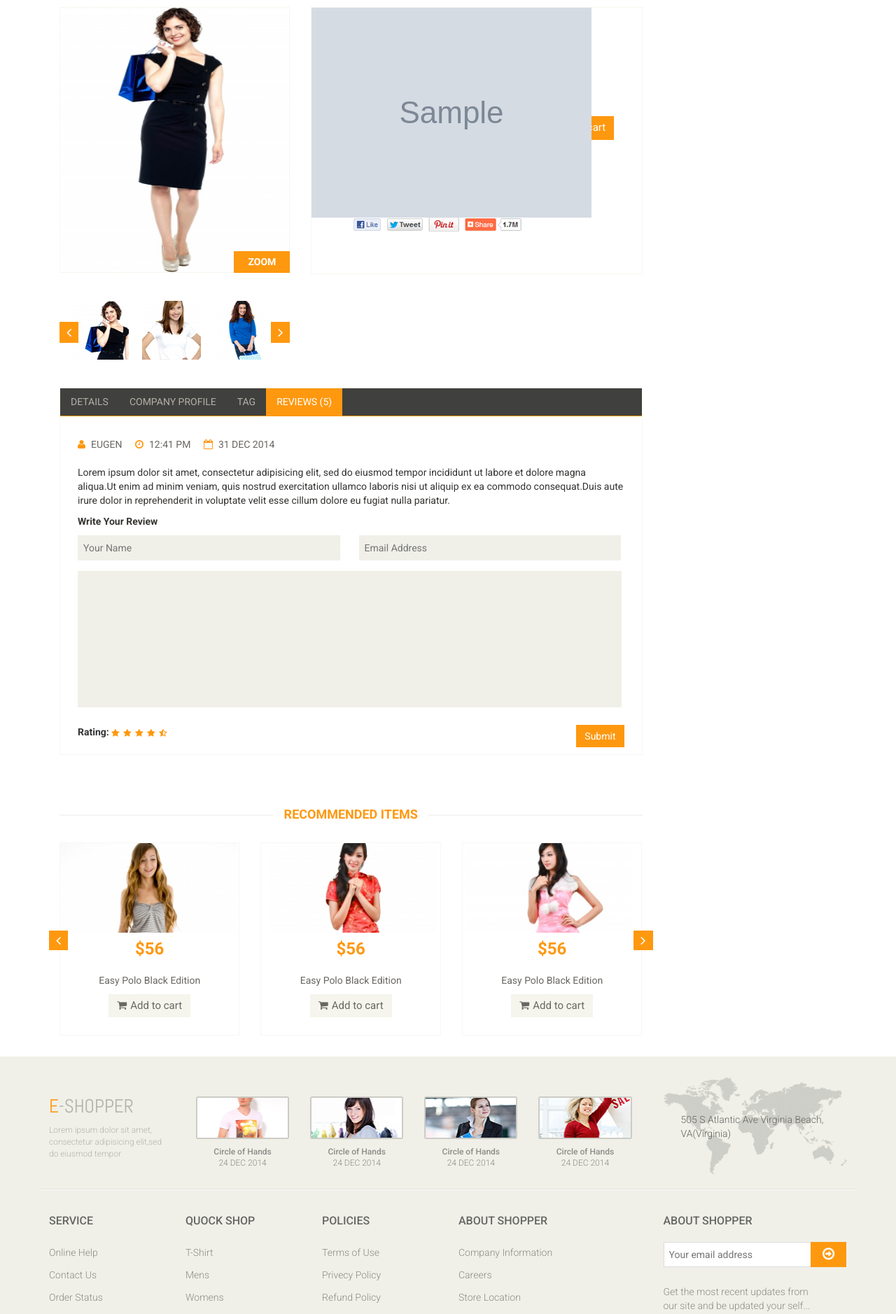
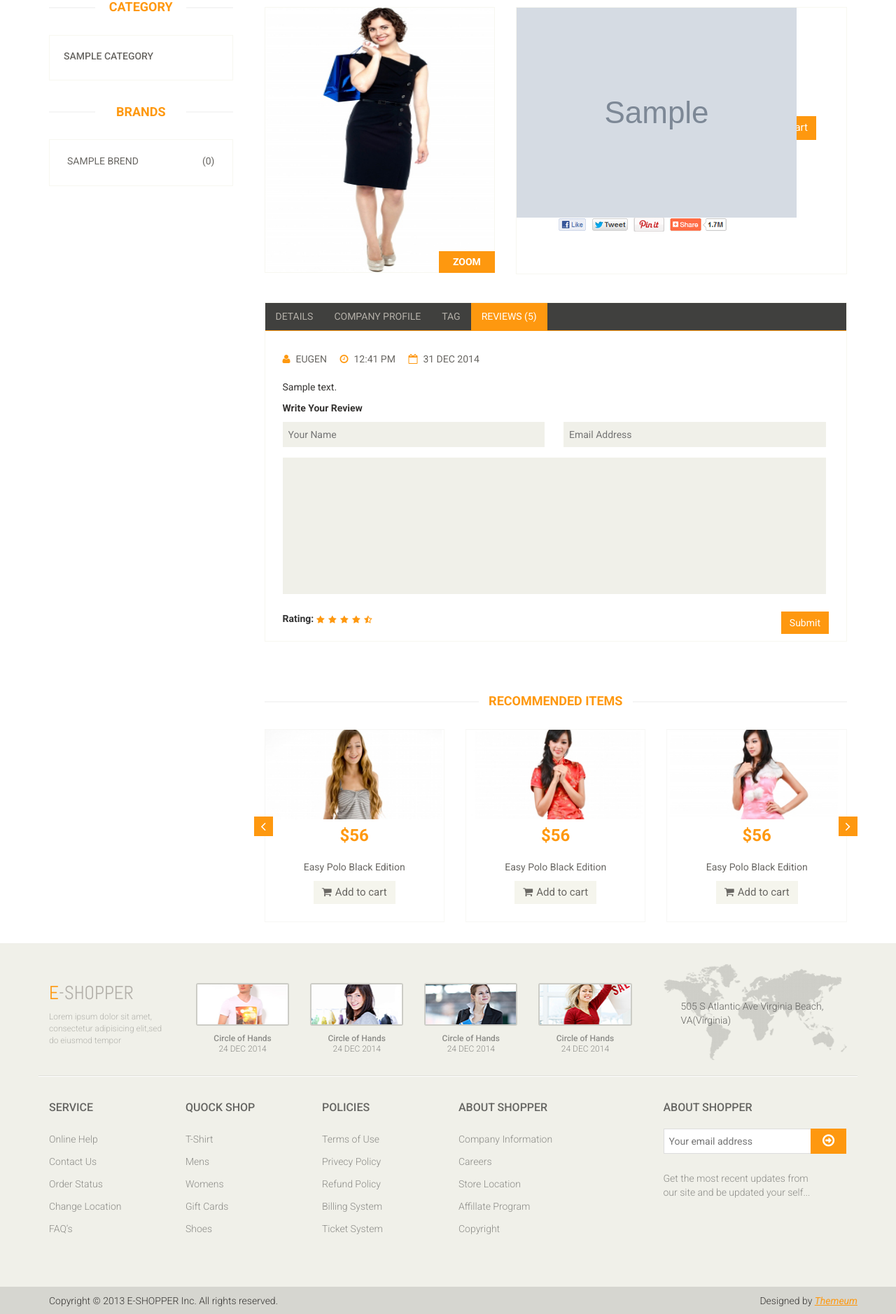
Before and after one commit to VahagnZakaryan/Eshoper, a Django app: page /prod/1/ in a window 1280 px wide. Shown: the part 212-2090 px from the top of the page at 70% size. Run offline with Django 4.2, Linux system fonts and the light colour scheme; tables that the repository leaves empty hold one stand-in row (values such as "Sample post"); grey boxes marked "Sample" are stand-in pictures.

Commit message:
Edit Shop

```diff
--- a/main/views.py
+++ b/main/views.py
@@ -25,4 +25,6 @@ class ProductDetail(DetailView):
 
     def get(self, request, id):
         det = Product.objects.get(pk=id)
-        return render(request, self.template_name, {'det':det})
+        brend = Brend.objects.all()
+        cat = Category.objects.filter(parent=None)
+        return render(request, self.template_name, {'det': det, 'brend': brend,'cat': cat})
--- a/templates/base.html
+++ b/templates/base.html
@@ -32,8 +32,6 @@
 {% block slider %}
 
 {% endblock %}
-
-
 <section>
     <div class="container">
         <div class="row">
--- a/templates/main/product_detail.html
+++ b/templates/main/product_detail.html
@@ -1,5 +1,7 @@
 {% extends 'base.html' %}
-
+{% block sidebar %}
+    {% include 'inc/_sidebar.html' %}
+{% endblock %}
 {% block content %}
 <div class="col-sm-9 padding-right">
     <div class="product-details"><!--product-details-->
@@ -8,37 +10,6 @@
                 <img src="images/product-details/1.jpg" alt=""/>
                 <h3>ZOOM</h3>
             </div>
-            <div id="similar-product" class="carousel slide" data-ride="carousel">
-
-                <!-- Wrapper for slides -->
-                <div class="carousel-inner">
-                    <div class="item active">
-                        <a href=""><img src="images/product-details/similar1.jpg" alt=""></a>
-                        <a href=""><img src="images/product-details/similar2.jpg" alt=""></a>
-                        <a href=""><img src="images/product-details/similar3.jpg" alt=""></a>
-                    </div>
-                    <div class="item">
-                        <a href=""><img src="images/product-details/similar1.jpg" alt=""></a>
-                        <a href=""><img src="images/product-details/similar2.jpg" alt=""></a>
-                        <a href=""><img src="images/product-details/similar3.jpg" alt=""></a>
-                    </div>
-                    <div class="item">
-                        <a href=""><img src="images/product-details/similar1.jpg" alt=""></a>
-                        <a href=""><img src="images/product-details/similar2.jpg" alt=""></a>
-                        <a href=""><img src="images/product-details/similar3.jpg" alt=""></a>
-                    </div>
-
-                </div>
-
-                <!-- Controls -->
-                <a class="left item-control" href="#similar-product" data-slide="prev">
-                    <i class="fa fa-angle-left"></i>
-                </a>
-                <a class="right item-control" href="#similar-product" data-slide="next">
-                    <i class="fa fa-angle-right"></i>
-                </a>
-            </div>
-
         </div>
         <div class="col-sm-7">
             <div class="product-information"><!--/product-information-->
@@ -51,8 +22,7 @@
 					<label>Quantity:</label>
                     <input type="text" value="3"/>
 				    <button type="button" class="btn btn-fefault cart">
-										<i class="fa fa-shopping-cart"></i>
-										Add to cart
+					    <i class="fa fa-shopping-cart"></i>Add to cart
 				    </button>
                 </span>
                 <p><b>Availability:</b> In Stock</p>
@@ -257,10 +227,7 @@
                         <li><a href=""><i class="fa fa-clock-o"></i>12:41 PM</a></li>
                         <li><a href=""><i class="fa fa-calendar-o"></i>31 DEC 2014</a></li>
                     </ul>
-                    <p>Lorem ipsum dolor sit amet, consectetur adipisicing elit, sed do eiusmod tempor incididunt ut
-                        labore et dolore magna aliqua.Ut enim ad minim veniam, quis nostrud exercitation ullamco laboris
-                        nisi ut aliquip ex ea commodo consequat.Duis aute irure dolor in reprehenderit in voluptate
-                        velit esse cillum dolore eu fugiat nulla pariatur.</p>
+                    <p>{{ det.description}}</p>
                     <p><b>Write Your Review</b></p>
 
                     <form action="#">
```
Lines whose indentation alone changed are shown as unchanged.
